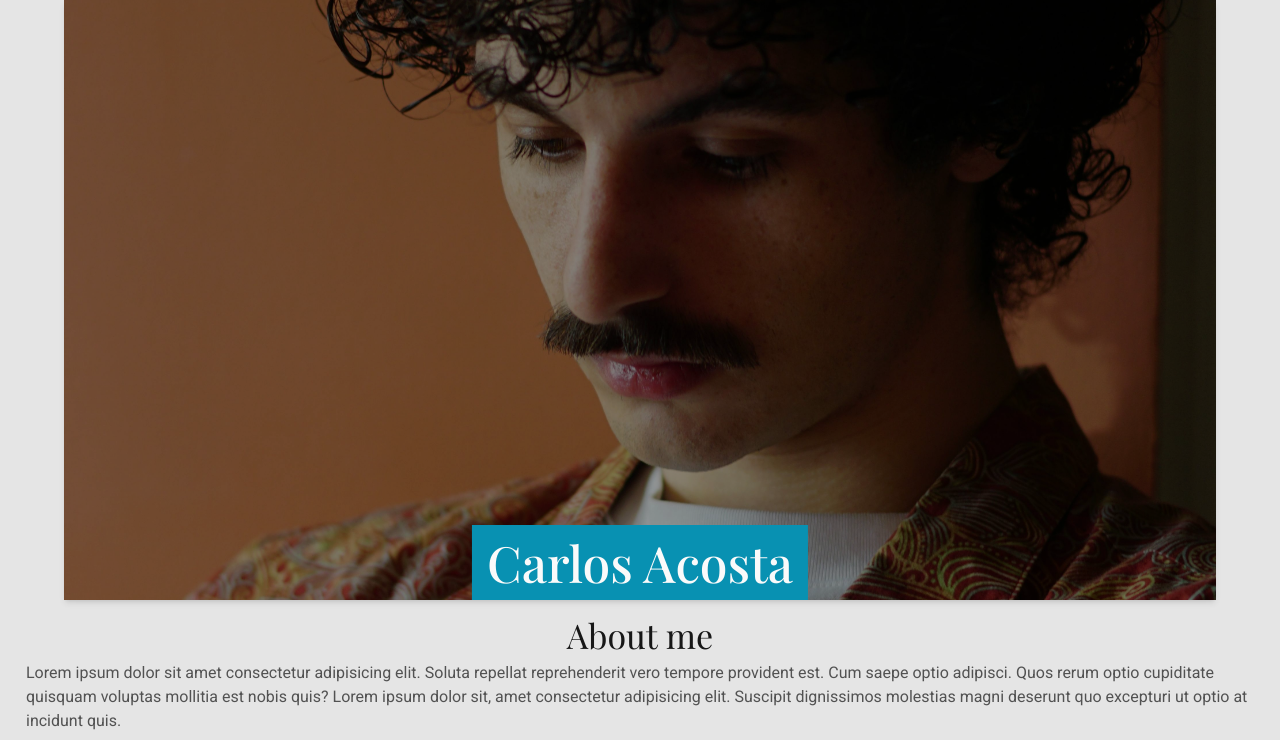
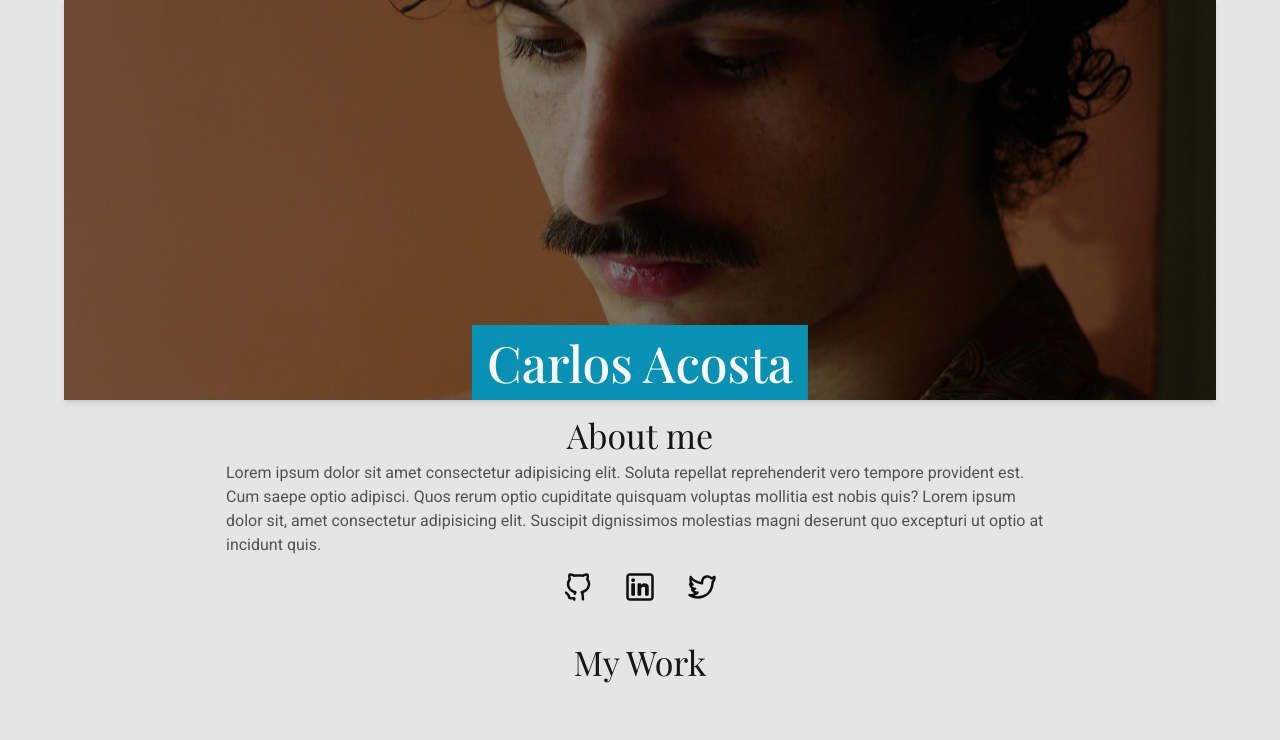
Before and after one commit to Carlosaac23/TOP-homepage, a plain HTML site: page index.html in a window 1280 px wide. Shown: the top 740 px of the page. Drawn offline with nearby package versions, Linux system fonts and the light colour scheme; a web font is replaced by a local one.

Commit message:
style: add responsive for .header__img and .about in desktop breakpoint

```diff
--- a/assets/styles/style.css
+++ b/assets/styles/style.css
@@ -239,6 +239,14 @@ body {
 }
 
 @media screen and (min-width: 1200px) {
+  .header__img {
+    height: 40rem;
+  }
+
+  .about {
+    margin: 0 20rem;
+  }
+
   .projects__container {
     display: grid;
     grid-template-columns: repeat(3, 1fr);
```
